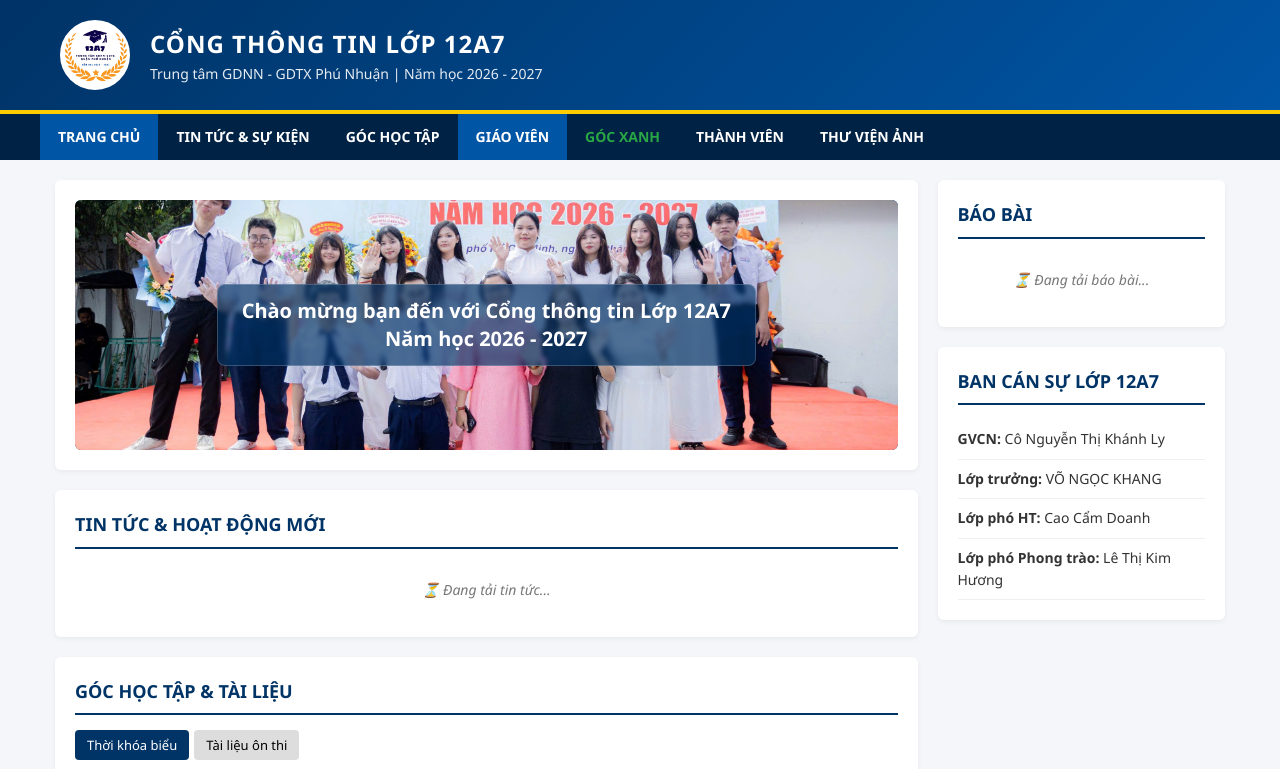
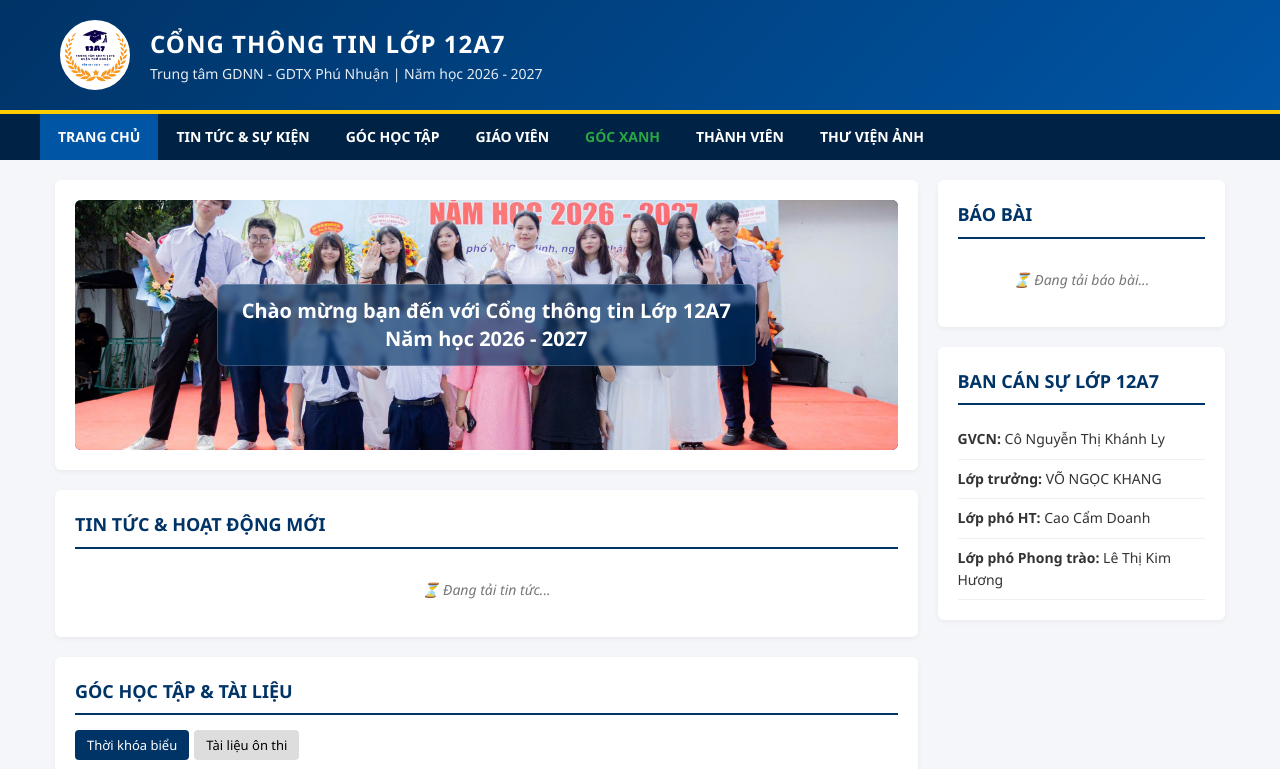
Before and after one commit to nguyentuankhai455-coder/TrungtamGDNNGDTXPhuNhuan_12A7, a plain HTML site: page index.html in a window 1280 px wide. Shown: the top 769 px of the page. Drawn offline with Linux system fonts and the light colour scheme.

Commit message:
Update index.html

```diff
--- a/index.html
+++ b/index.html
@@ -257,7 +257,7 @@
             <a href="index.html" class="active">Trang chủ</a>
             <a href="index.html#tin-tuc">Tin tức & Sự kiện</a>
             <a href="index.html#hoc-tap">Góc học tập</a>
-            <a href="giaovien.html" class="nav-link active">GIÁO VIÊN</a>
+            <a href="giaovien.html" >GIÁO VIÊN</a>
             <a href="gocxanh.html" class="green-tab">Góc Xanh</a>
             <a href="thanhvien.html">Thành viên</a>
             <a href="thuvien.html">Thư viện ảnh</a>
```
